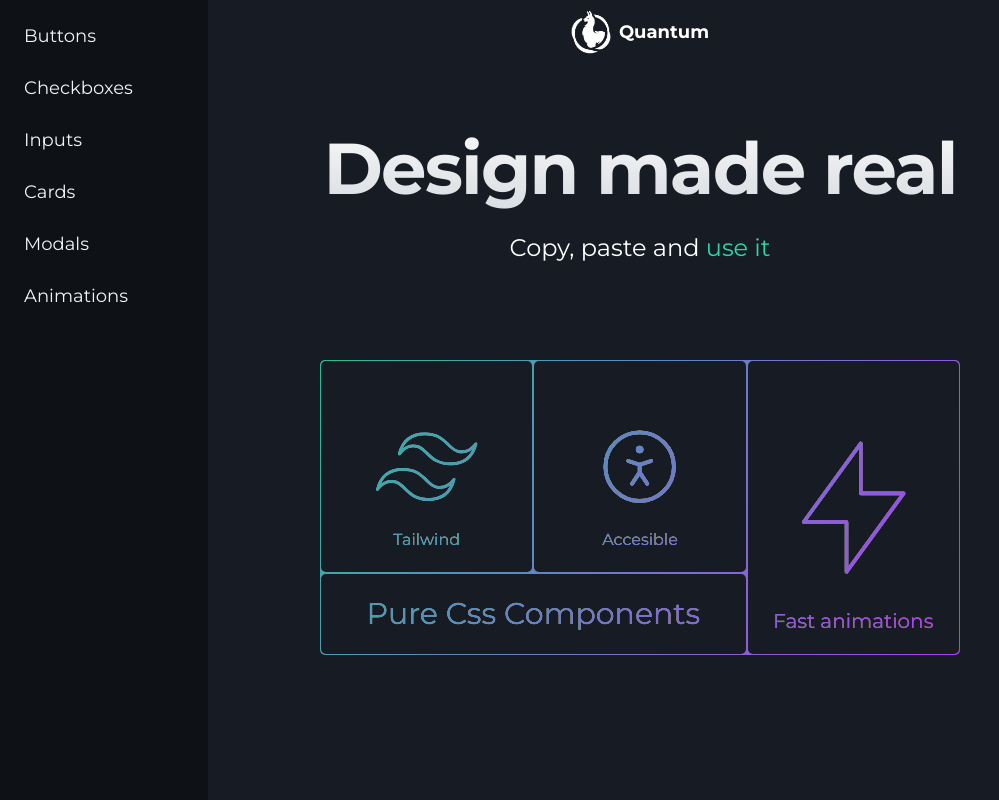
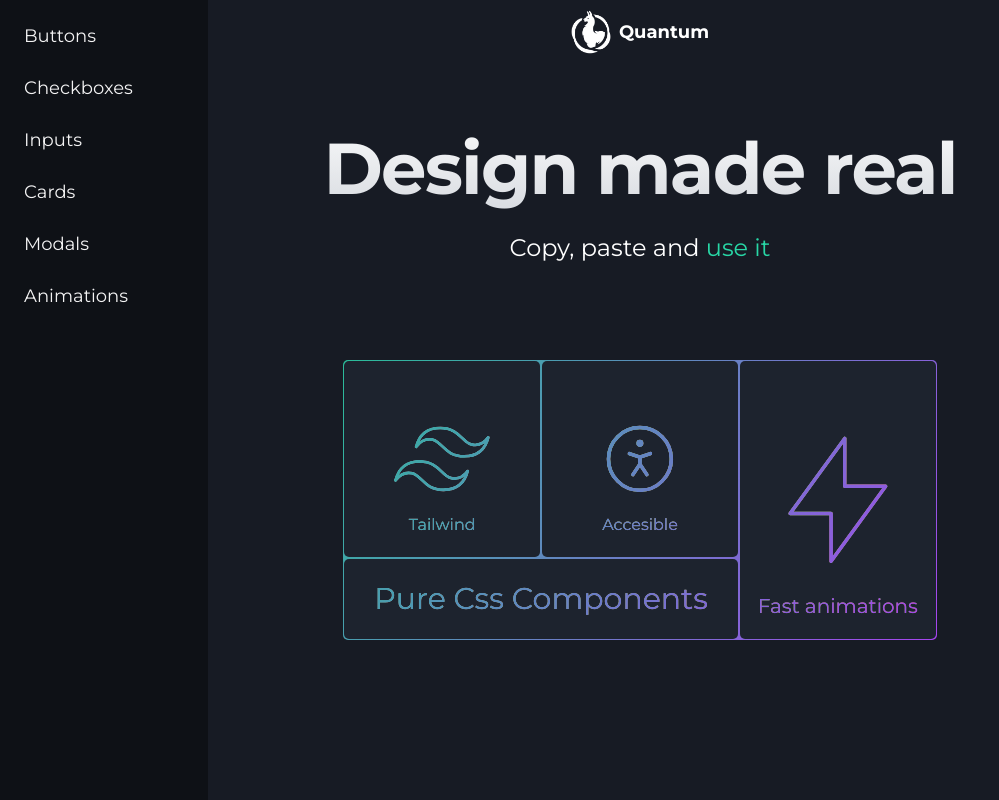
Before and after one commit to pa-ku/quantum_ui, a React (Vite) app: page / in a window 1280 px wide. Shown: the whole page, without its empty margins (0-999 px from the left). Built offline with nearby package versions, Linux system fonts and the light colour scheme.

Commit message:
Product card inport had an dot making it crash, changed the background color of the bento box

```diff
--- a/src/index.css
+++ b/src/index.css
@@ -312,14 +312,12 @@ h2 {
   color: white;
 }
 
-.content {
-  background-color: var(--background);
+.content {  background-color: #1d232e;
   mix-blend-mode: darken;
   width: 100%;
   display: flex;
   align-items: center;
   justify-content: center;
-border-radius: 5px;
-  padding: 20px;
-
+  border-radius: 5px;
+  padding: 1em;
 }
--- a/src/pages/Cards.jsx
+++ b/src/pages/Cards.jsx
@@ -1,9 +1,9 @@
 import ComponentTemplate from "../components/ComponentTemplate";
 import ComponentTitle from "../components/ComponentTitle";
 import Accent_card from "../components/cards/Accent_card";
-import Product_card from "../components/cards/Product_card";
 import Showcase_card from "../components/cards/Showcase_card";
 import AccentText from "../components/AccentText";
+import Product_card from "../components/cards/Product_card";
 
 export default function Cards() {
   return (
--- a/src/pages/Home.jsx
+++ b/src/pages/Home.jsx
@@ -68,7 +68,6 @@ function BentoBox() {
         <div className="box row-span-2 h-full">
           <div className="content h-full w-full">
             <svg
-              className="h-full w-full"
               viewBox="0 0 24 24"
               stroke-width="0.5"
               stroke="#ffffff"
```
Also changed, not shown: src/components/cards/Product_card..jsx (renamed from src/components/cards/Product_Card.jsx).
